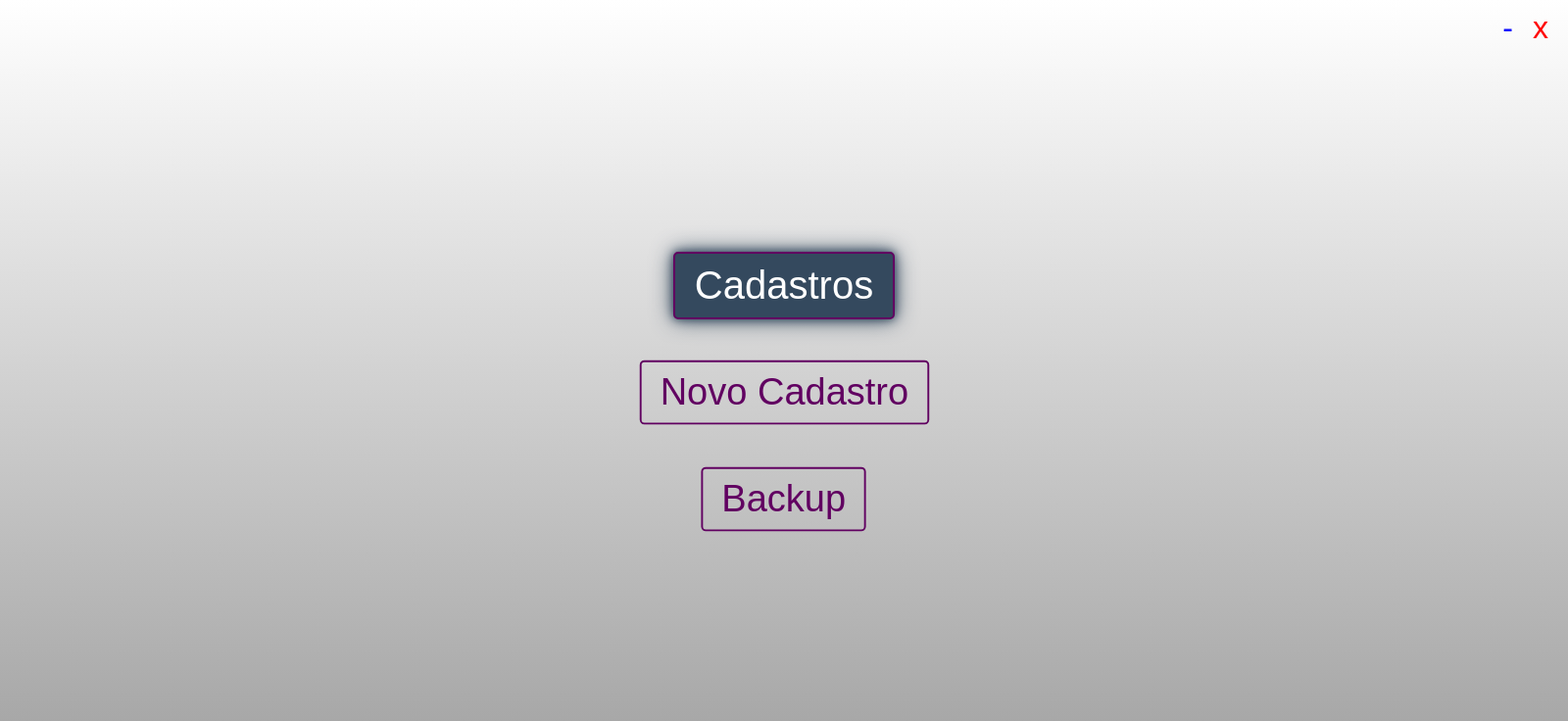
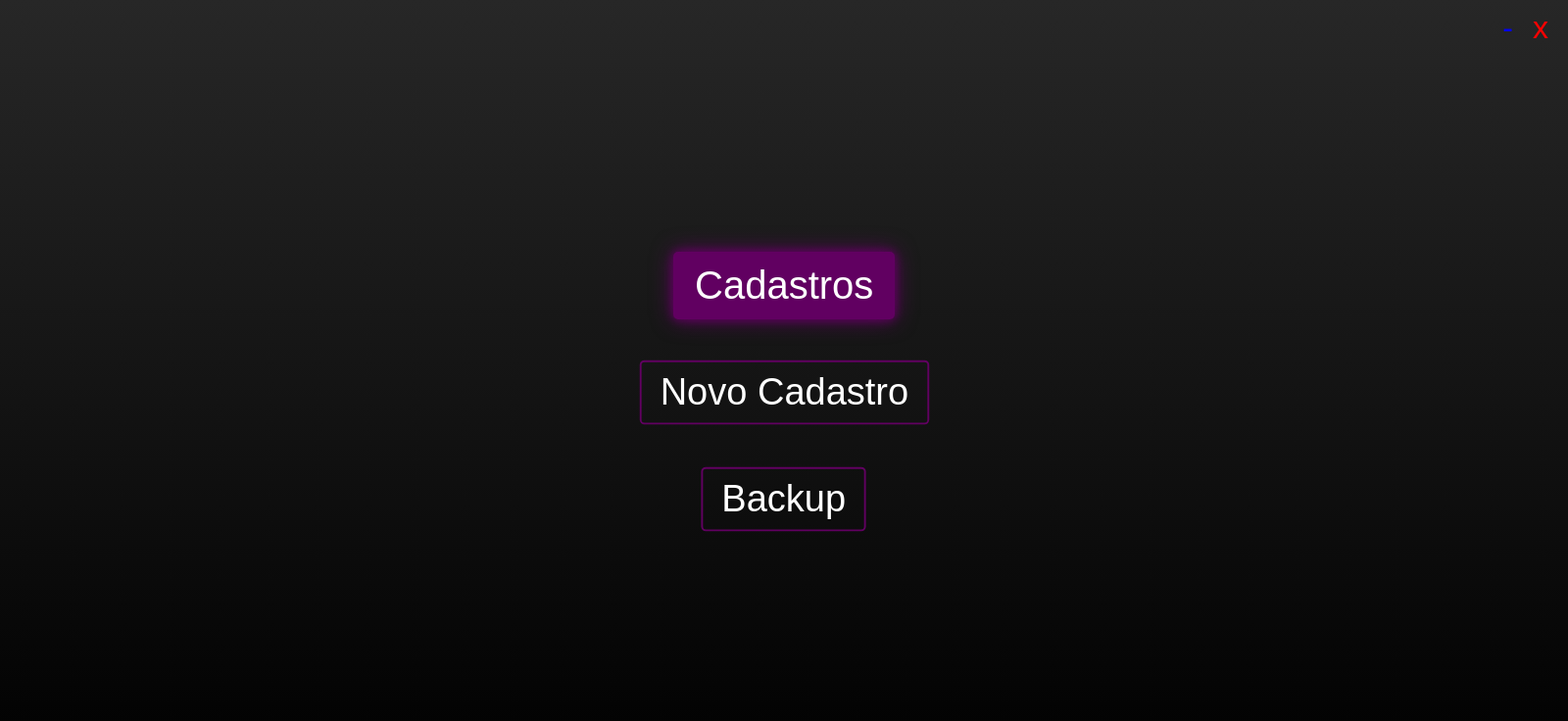
Before and after one commit to dKally/fiadoAPP-development, an Electron app: page src/index.html in a window 1600 px wide. In both pictures the pointer is over the link "Cadastros". Shown: the whole page at 98% size. Drawn offline with Linux system fonts and the light colour scheme; no server answers.

Commit message:
Add files via upload

```diff
--- a/src/styles/home.css
+++ b/src/styles/home.css
@@ -1,5 +1,5 @@
 body{
-    background-image: linear-gradient(to bottom, #ffff, #a0a0a0);
+    background-image: linear-gradient(to bottom, #272727, #000000);
 }
 
 .box{
@@ -11,13 +11,14 @@ body{
 }
 
 a{
-    /* color: #fff; */
+    color: #fff;
     font-size: 2.5rem;
     text-decoration: none;
     outline: none;
 }
 
 .btn {
+    color: #fff;
     padding: 10px 20px;
     outline: none;
     box-shadow: 0 0 0 0;
@@ -25,9 +26,9 @@ a{
 }
 
 .btn:hover {
-    background-color: #34495e;
-    box-shadow: 0 0 10px #34495e,
-    0 0 22px #34495e;
+    background-color: rgb(97, 0, 97);
+    box-shadow: 0 0 10px rgb(97, 0, 97),
+    0 0 22px rgb(97, 0, 97);
     color: #fff;
     transform: translateX(5px) scale(1);
     transform: translateY(5px) scale(1);
```
